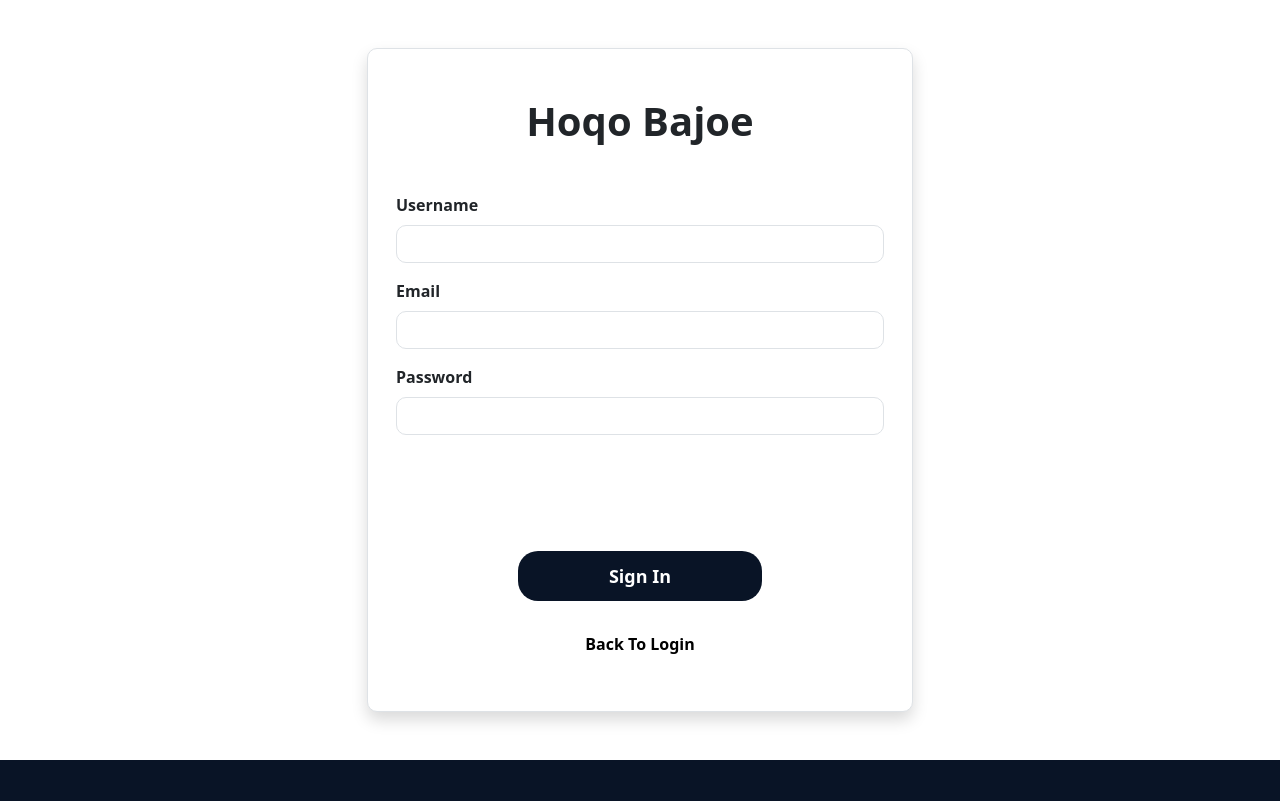
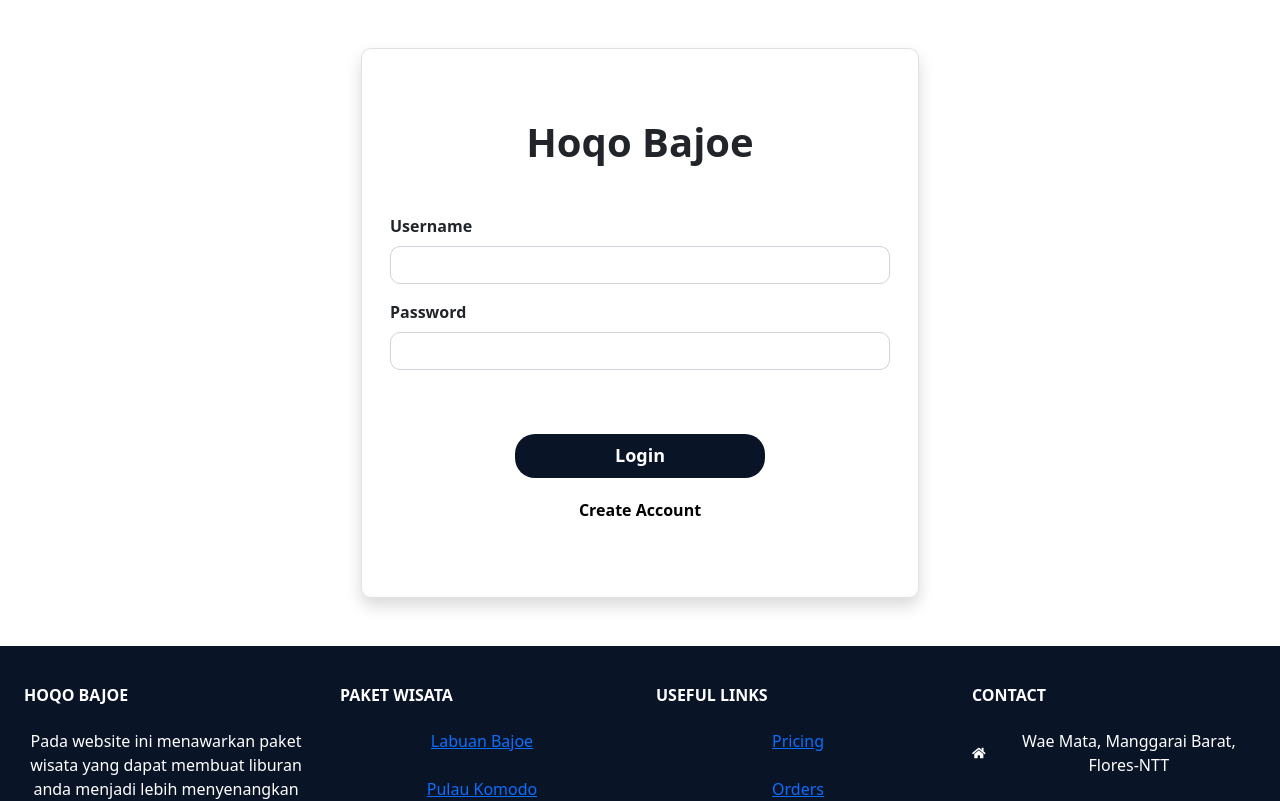
Before and after one commit to HoqoBajoe/fe, a React (Create React App) app: page / in a window 1280 px wide. Shown: the top 801 px of the page. Built offline with nearby package versions, Linux system fonts and the light colour scheme; what tw-elements would draw is missing.

Commit message:
Update Login Page dan Sign In page

```diff
--- a/package.json
+++ b/package.json
@@ -6,6 +6,7 @@
     "@testing-library/jest-dom": "^5.16.3",
     "@testing-library/react": "^12.1.4",
     "@testing-library/user-event": "^13.5.0",
+    "bootstrap": "^5.1.3",
     "react": "^17.0.2",
     "react-dom": "^17.0.2",
     "react-icons": "^4.3.1",
--- a/src/App.js
+++ b/src/App.js
@@ -8,8 +8,8 @@ function App() {
   return (
     <div className="App">
       {/* <HomePage/> */}
-      {/* <Loginpage/> */}
-      <SignInPage/>
+      <Loginpage/>
+      {/* <SignInPage/> */}
     </div>
   );
 }
```
Also changed, not shown: 1 other file (tests, documents, lock files or other folders).
